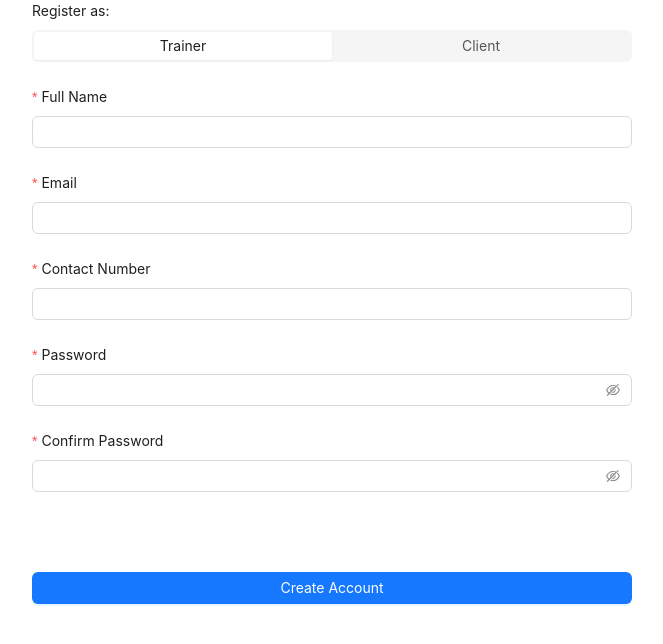
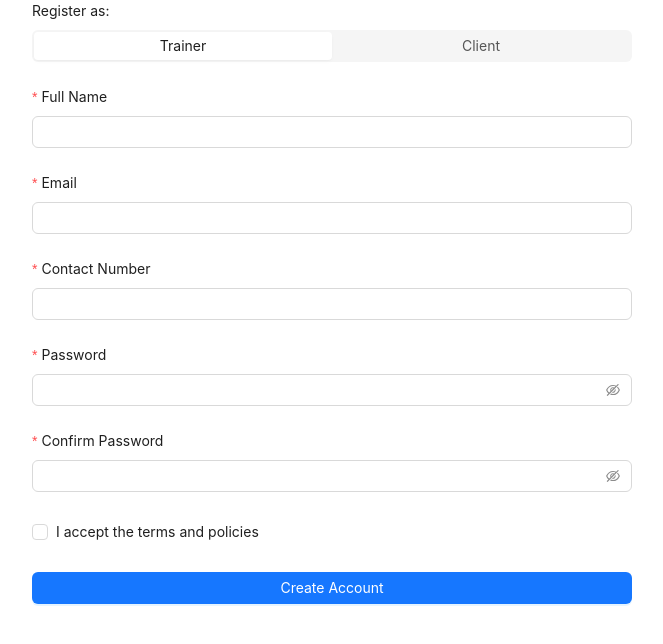
Before and after one commit to bokangngoetjana/personal-trainer-app, a Next.js app: page /register in a window 1280 px wide. Shown: the top 644 px of the page, without its empty margins (308-971 px from the left). Built offline with nearby package versions, Linux system fonts and the light colour scheme.

Commit message:
chore: added .env file and updated base url

```diff
--- a/src/components/auth/registerForm.tsx
+++ b/src/components/auth/registerForm.tsx
@@ -1,7 +1,7 @@
 "use client";
 
 import React, { useState } from "react";
-import { Button, Form, Input, Segmented, message, DatePicker } from "antd";
+import { Button, Form, Input,Checkbox, Segmented, message, DatePicker } from "antd";
 import { useAuthActions, useAuthState } from "@/providers/authProvider";
 import { IClientRegistration, IUserRegistration } from "@/providers/authProvider/context";
 
@@ -18,7 +18,6 @@ const RegisterForm = () => {
   confirmPassword: string;
   contactNumber: string;
   policiesAccepted: boolean;
-  //dateOfBirth?: string;
  }
   const onFinish = (values: RegisterFormValues) => {
     try {
@@ -160,6 +159,7 @@ const RegisterForm = () => {
           },
         ]}
       >
+        <Checkbox>I accept the terms and policies</Checkbox>
       </Form.Item>
 
       <Form.Item>
--- a/src/utils/axiosInstance.tsx
+++ b/src/utils/axiosInstance.tsx
@@ -1,7 +1,7 @@
 import axios from "axios";
 
 const axiosInstance = axios.create({
-    baseURL: "",
+    baseURL: process.env.NEXT_PUBLIC_API_BASE_URL,
     headers: {
         "Content-Type": "application/json",
     },
```
